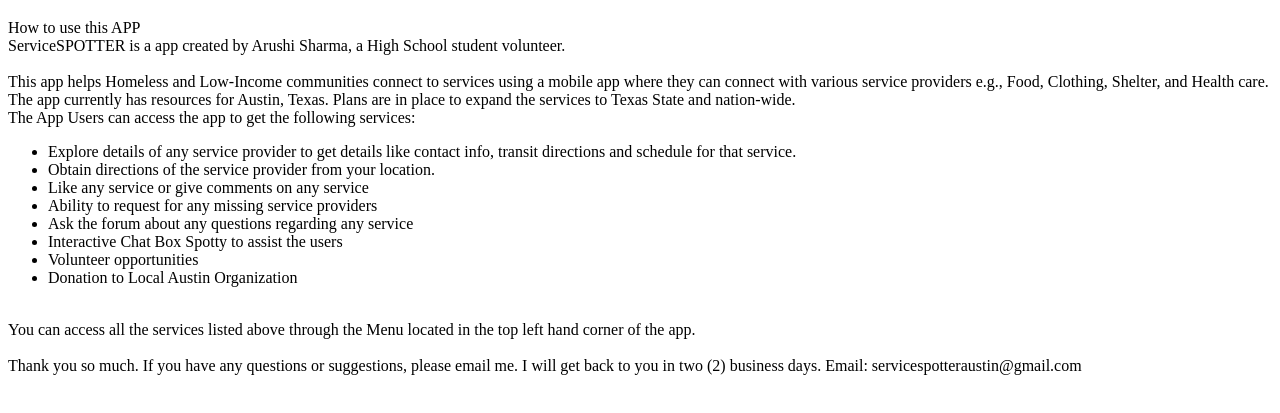
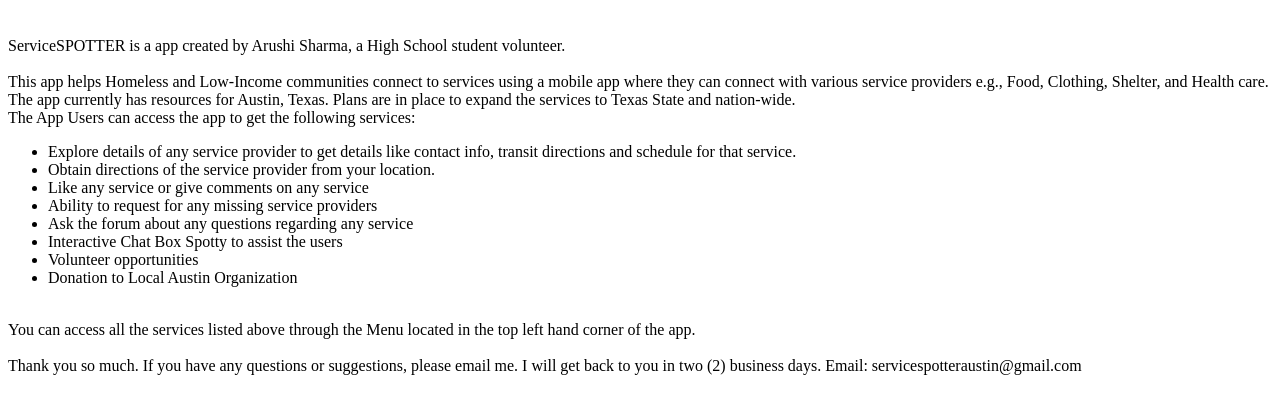
Before and after one commit to arushisharmaa/AboutServiceSpotter, a plain HTML site: page index.html in a window 1280 px wide. Shown: the part 61-474 px from the top of the page. Drawn offline with Linux system fonts and the light colour scheme.

Commit message:
Update index.html

```diff
--- a/index.html
+++ b/index.html
@@ -3,8 +3,6 @@
 <title>About ServiceSPOTTER:</title>
 <body>
  <h1> About ServiceSPOTTER </h1>
- How to use this APP
-
  <br>ServiceSPOTTER is a app created by Arushi Sharma, a High School student volunteer. </br>
 
 <br> This app helps Homeless and Low-Income communities connect to services using a mobile app where they can connect with various service providers e.g., Food, Clothing, Shelter, and Health care. The app currently has resources for Austin, Texas. Plans are in place to expand the services to Texas State and nation-wide. </br>
```
